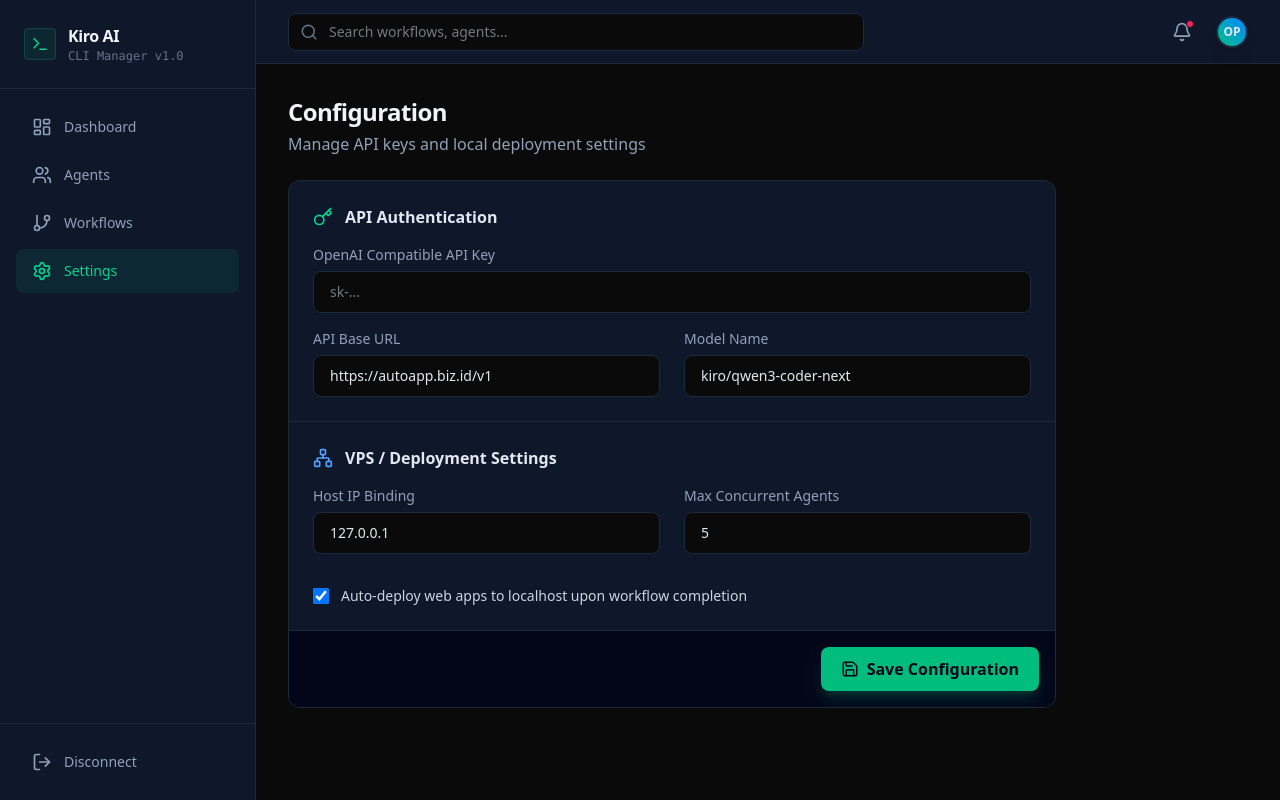
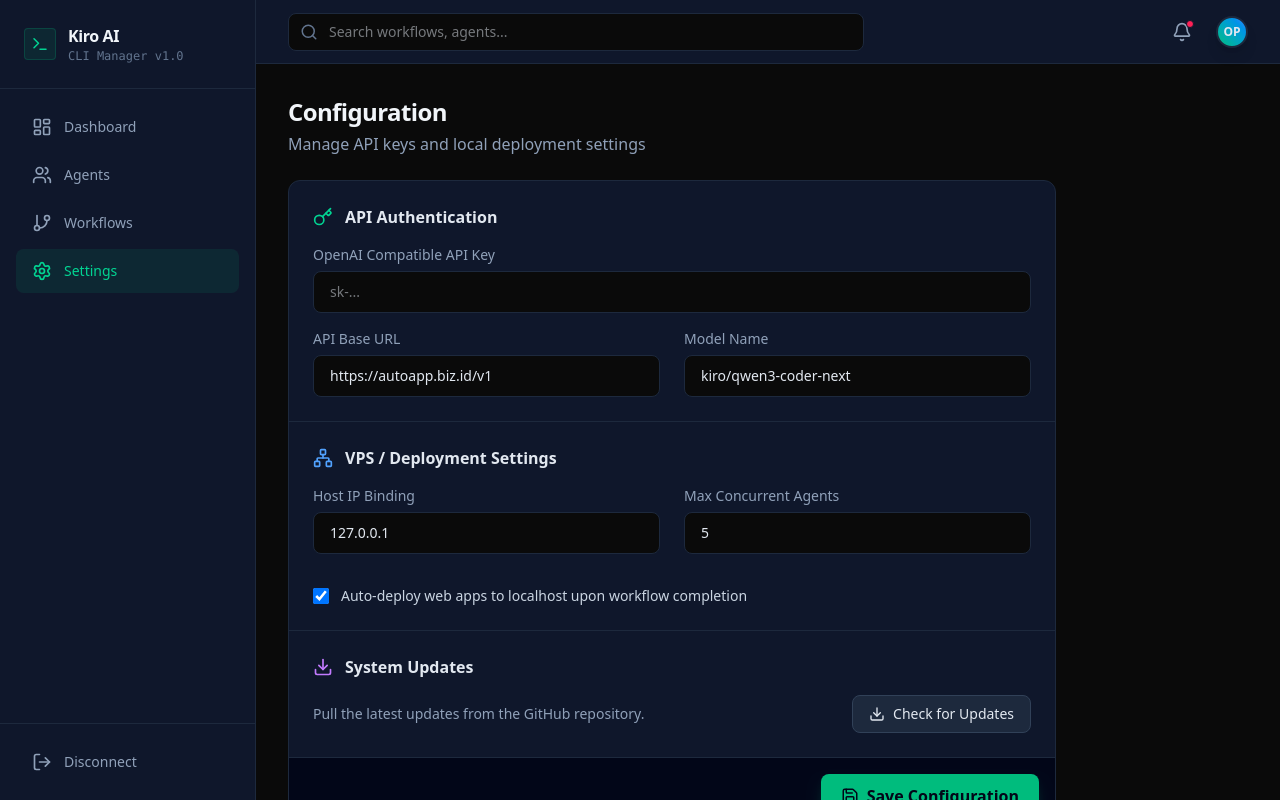
Before and after one commit to 2026musik-code/kiroagent, a React (Vite) app: page / in a window 1280 px wide. Both pictures are taken after a click on the button "Settings". Built offline with nearby package versions, Linux system fonts and the light colour scheme.

Commit message:
feat: add system upgrade functionality
Implement an automated upgrade process via GitHub pull in the settings view to allow users to update the Kiro AI Dashboard directly from the interface.

```diff
--- a/server.ts
+++ b/server.ts
@@ -11,6 +11,15 @@
   const PORT = 3000;
 
   app.use(express.json());
+
+  app.post('/api/system/upgrade', async (req, res) => {
+    try {
+      const { stdout, stderr } = await execAsync('git pull origin main', { timeout: 120000 });
+      res.json({ success: true, message: 'Upgrade successful! Restart the server to apply changes.', logs: stdout + '\n' + stderr });
+    } catch (err: any) {
+      res.status(500).json({ success: false, message: err.message });
+    }
+  });
 
   app.post('/api/agent/execute', async (req, res) => {
     const { prompt, apiKey, baseUrl, model } = req.body;
--- a/src/components/views/SettingsView.tsx
+++ b/src/components/views/SettingsView.tsx
@@ -1,5 +1,5 @@
 import { useState, useEffect } from 'react';
-import { Save, Key, Network, ShieldCheck } from 'lucide-react';
+import { Save, Key, Network, ShieldCheck, Download, Loader2 } from 'lucide-react';
 import { AppConfig } from '../../types';
 
 export function SettingsView() {
@@ -13,6 +13,8 @@
   });
 
   const [saved, setSaved] = useState(false);
+  const [upgrading, setUpgrading] = useState(false);
+  const [upgradeMsg, setUpgradeMsg] = useState('');
 
   useEffect(() => {
     const savedConfig = localStorage.getItem('kiro_config');
@@ -29,6 +31,23 @@
     localStorage.setItem('kiro_config', JSON.stringify(config));
     setSaved(true);
     setTimeout(() => setSaved(false), 2000);
+  };
+
+  const handleUpgrade = async () => {
+    setUpgrading(true);
+    setUpgradeMsg('Pulling updates from GitHub...');
+    try {
+      const res = await fetch('/api/system/upgrade', { method: 'POST' });
+      const data = await res.json();
+      if (data.success) {
+        setUpgradeMsg('Upgrade successful! Please restart server.');
+      } else {
+        setUpgradeMsg(`Upgrade failed: ${data.message}`);
+      }
+    } catch (err: any) {
+      setUpgradeMsg(`Error: ${err.message}`);
+    }
+    setUpgrading(false);
   };
 
   return (
@@ -127,6 +146,28 @@
           </div>
         </div>
 
+        {/* System Updates */}
+        <div className="p-6 border-t border-slate-800">
+          <div className="flex items-center gap-3 mb-4 text-purple-400">
+            <Download size={20} />
+            <h3 className="font-semibold text-slate-200">System Updates</h3>
+          </div>
+          <div className="flex flex-col md:flex-row items-start md:items-center justify-between gap-4">
+            <div>
+              <p className="text-sm text-slate-400">Pull the latest updates from the GitHub repository.</p>
+              {upgradeMsg && <p className="text-xs font-medium text-amber-400 mt-2">{upgradeMsg}</p>}
+            </div>
+            <button
+              onClick={handleUpgrade}
+              disabled={upgrading}
+              className="flex items-center gap-2 px-4 py-2 bg-slate-800 hover:bg-slate-700 disabled:opacity-50 text-slate-200 rounded-lg text-sm font-medium transition-colors border border-slate-700"
+            >
+              {upgrading ? <Loader2 size={16} className="animate-spin" /> : <Download size={16} />}
+              {upgrading ? 'Upgrading...' : 'Check for Updates'}
+            </button>
+          </div>
+        </div>
+
         {/* Action Bar */}
         <div className="bg-slate-950 p-4 border-t border-slate-800 flex justify-end items-center gap-4">
           {saved && (
```
